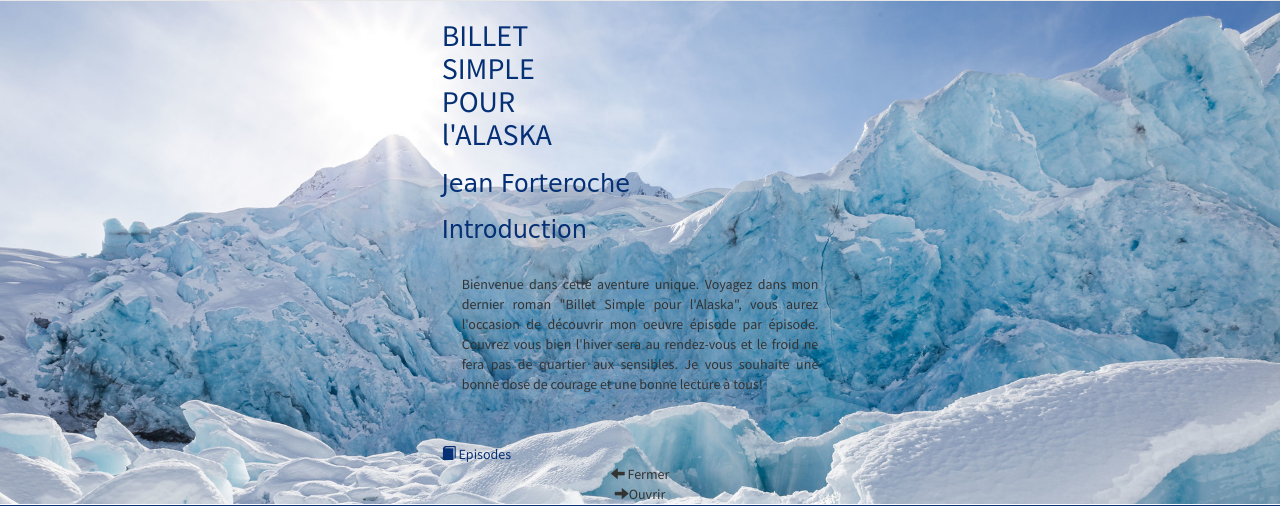
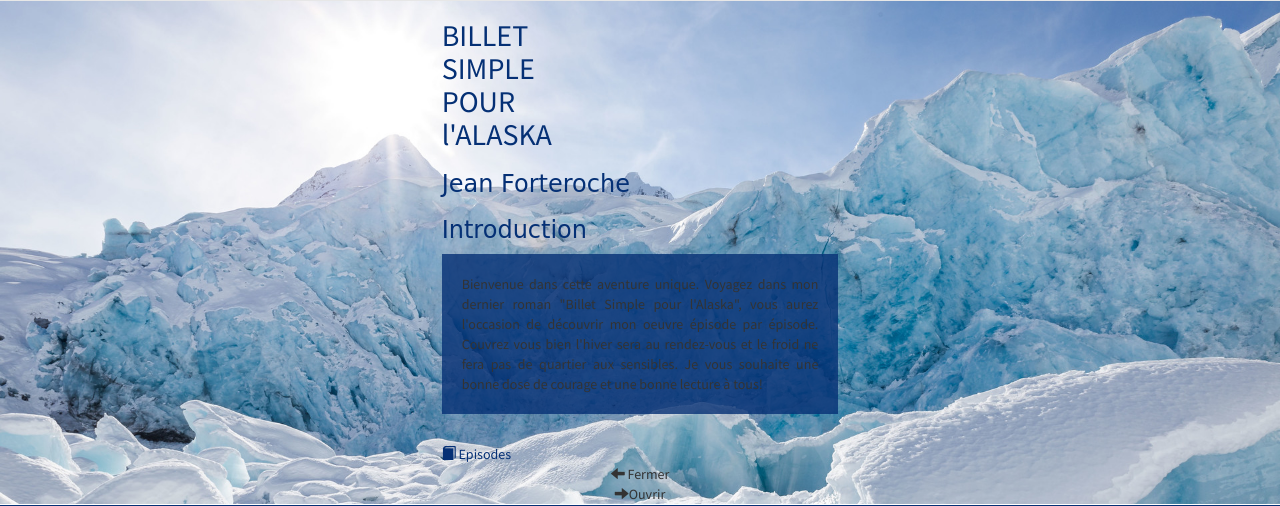
Before and after one commit to pandazen974/FORTEROCHE, a PHP site: page / in a window 1280 px wide. Shown: the part 52-558 px from the top of the page. Run offline with PHP 8.4, Linux system fonts and the light colour scheme; some libraries are stand-ins or nearby versions; some web fonts are replaced.

Commit message:
modifie css

```diff
--- a/public/css/style.css
+++ b/public/css/style.css
@@ -166,6 +166,10 @@ input,#comment{
     padding: 20px;
 }
 
+.intro{
+    background-color:rgba(5, 48, 117,0.8);
+
+}
 
 
 
```
